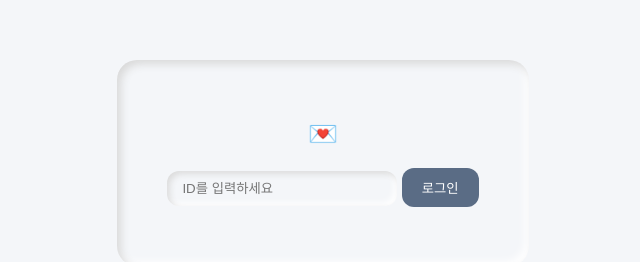
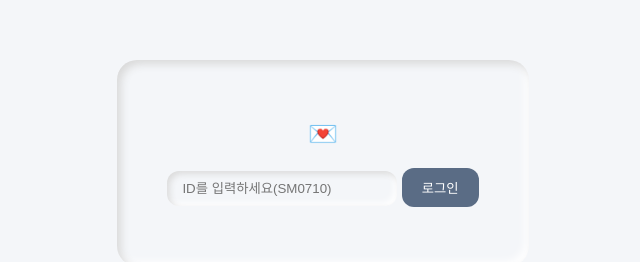
Before and after one commit to moaram/couple-diary, a plain HTML site: page index.html in a window 1280 px wide. Shown: the part 237-499 px from the top of the page, 317-957 px from the left. Drawn offline with Linux system fonts and the light colour scheme.

Commit message:
Update index.html

```diff
--- a/index.html
+++ b/index.html
@@ -280,7 +280,7 @@ body{
 <div id="login">
   <form id="loginForm" class="login-box">
     <h2>💌</h2>
-    <input id="userid" placeholder="ID를 입력하세요" />
+    <input id="userid" placeholder="ID를 입력하세요(SM0710)" />
     <button type="submit">로그인</button>
   </form>
 </div>
```
